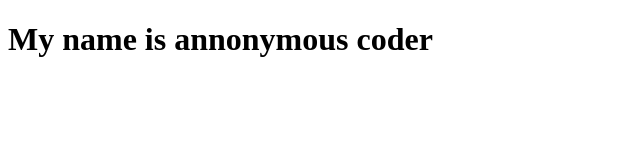
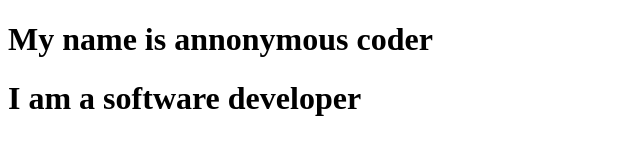
Before and after one commit to yp969803/autocd-tutorial, a plain HTML site: page index.html in a window 1280 px wide. Shown: the whole page, without its empty margins (0-640 px from the left). Drawn offline with Linux system fonts and the light colour scheme.

Commit message:
rfac: index.html

```diff
--- a/index.html
+++ b/index.html
@@ -7,5 +7,6 @@
 </head>
 <body>
     <h1>My name is annonymous coder</h1>
+    <h1>I am a software developer</h1>
 </body>
 </html>
```
